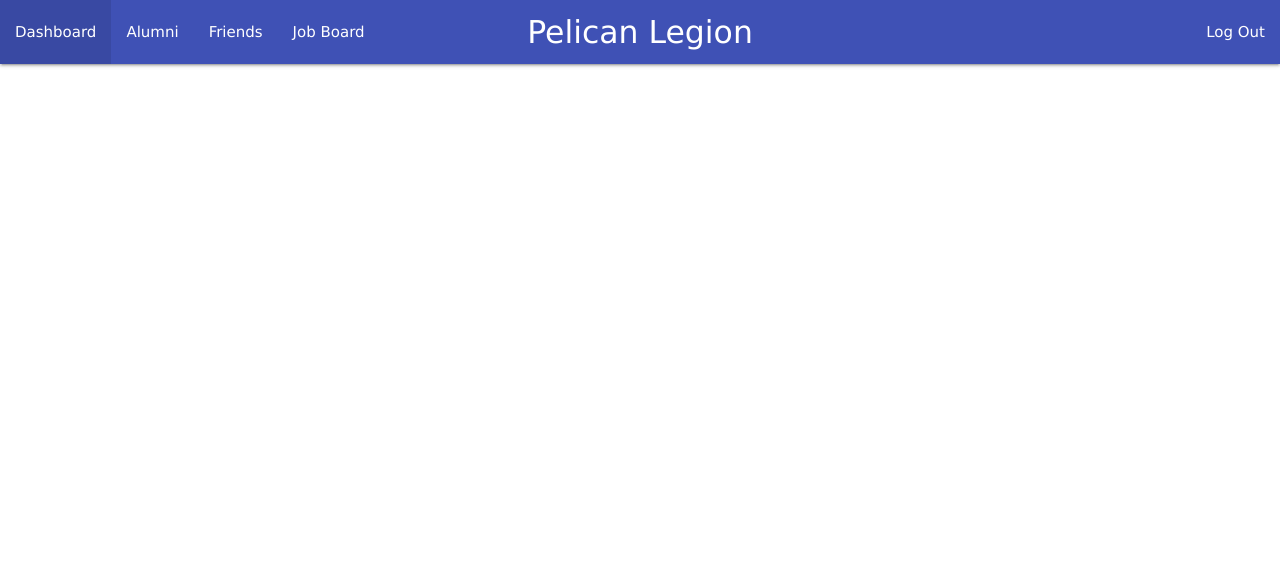
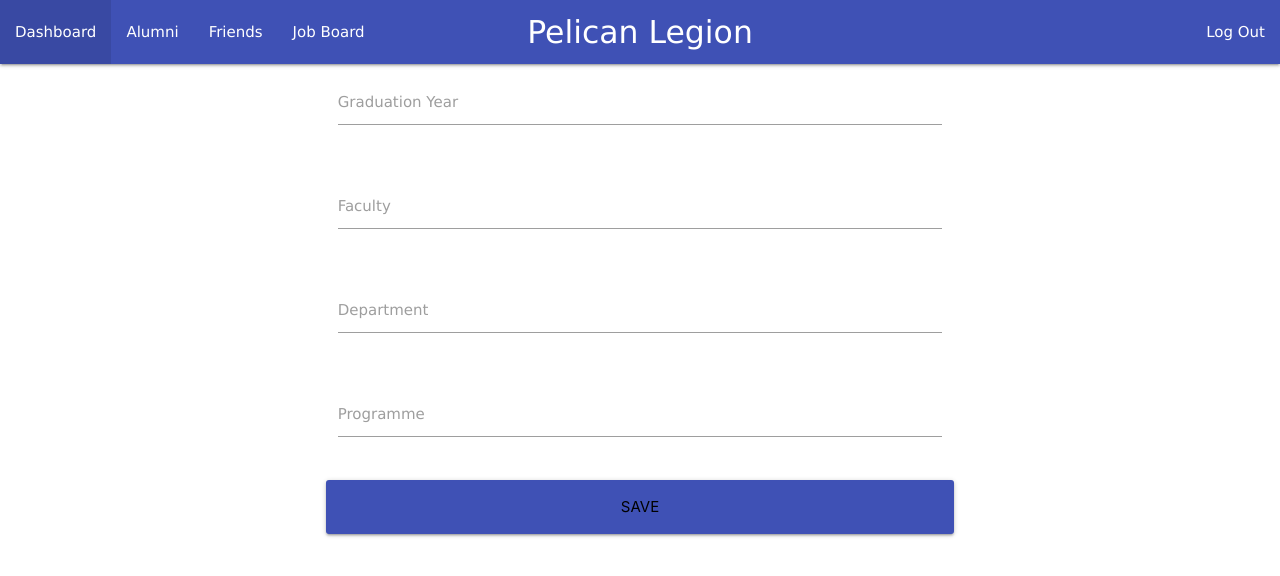
Before and after one commit to michelllle-liu/pelican-legion, a Flask app: template App/templates/dashboard.html in a window 1280 px wide. Shown: the top 576 px of the page. Run offline with Flask 2, Linux system fonts and the light colour scheme; the template is opened without the code that fills it: values that come from a table or form of the project are taken from there, others are empty.

Commit message:
Render AlumnusInfo form

```diff
--- a/App/templates/dashboard.html
+++ b/App/templates/dashboard.html
@@ -1,3 +1,48 @@
 {% extends "navbar2.html" %}
 
 {{ super() }}
+
+{% block content %}
+    <div class="container">
+        <div class="row">
+            <form class="col s12">
+                {{form.hidden_tag()}}
+
+                <div class="row">
+                    <div class="input-field col s12">
+                        {{form.gradYear}}
+                        {{form.gradYear.label}}
+                    </div>
+                </div>
+
+                <div class="row">
+                    <div class="input-field col s12">
+                        {{form.faculty.label}}
+                        {{form.faculty}}
+                    </div>
+                </div>
+
+                <div class="row">
+                    <div class="input-field col s12">
+                        {{form.department.label}}
+                        {{form.department}}
+                    </div>
+                </div>
+
+                <div class="row">
+                    <div class="input-field col s12">
+                        {{form.programme.label}}
+                        {{form.programme}}
+                    </div>
+                </div>
+
+                <centre>
+                    <div class='row'>
+                        {{form.save}}
+                    </div>
+                </centre>
+
+            </form>
+        </div>
+    </div>
+{% endblock %}
```
